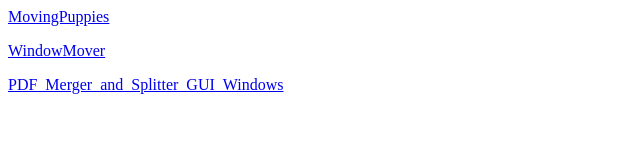
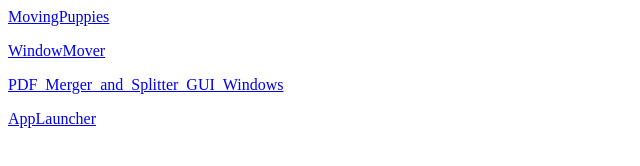
Before and after one commit to NicholasChoi/nicholaschoi.github.io, a plain HTML site: page index.html in a window 1280 px wide. Shown: the whole page, without its empty margins (0-640 px from the left). Drawn offline with Linux system fonts and the light colour scheme.

Commit message:
AppLauncher has been added.

```diff
--- a/index.html
+++ b/index.html
@@ -7,5 +7,6 @@
     <a href="./files/MovingPuppies.7z" download>MovingPuppies</a>
     <p><a href="./files/WindowMover.7z" download>WindowMover</a>
     <p><a href="./files/PDF_Merger_and_Splitter_GUI_Windows.7z" download>PDF_Merger_and_Splitter_GUI_Windows</a>
+    <p><a href="./files/AppLauncher.7z" download>AppLauncher</a>
 </body>
 </html>
```
Also changed, not shown: 1 other file.
